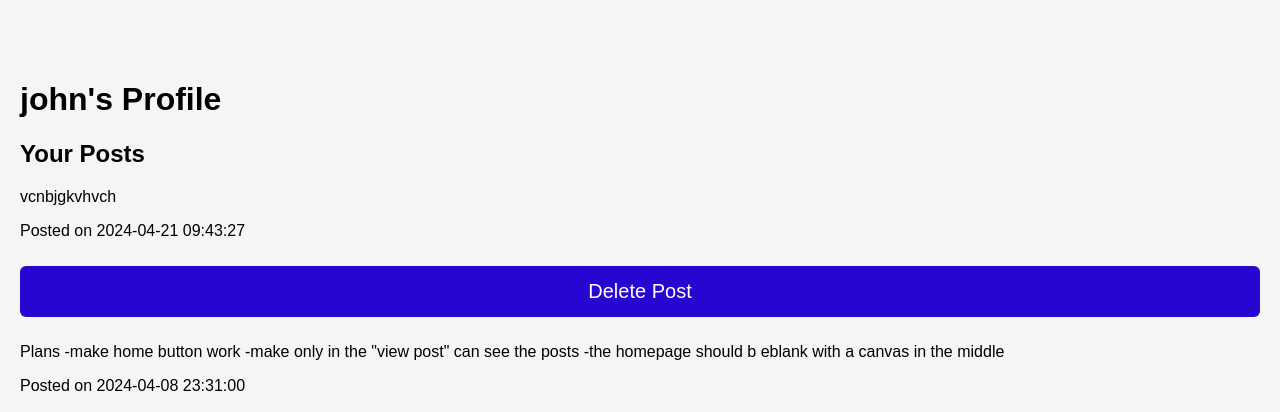
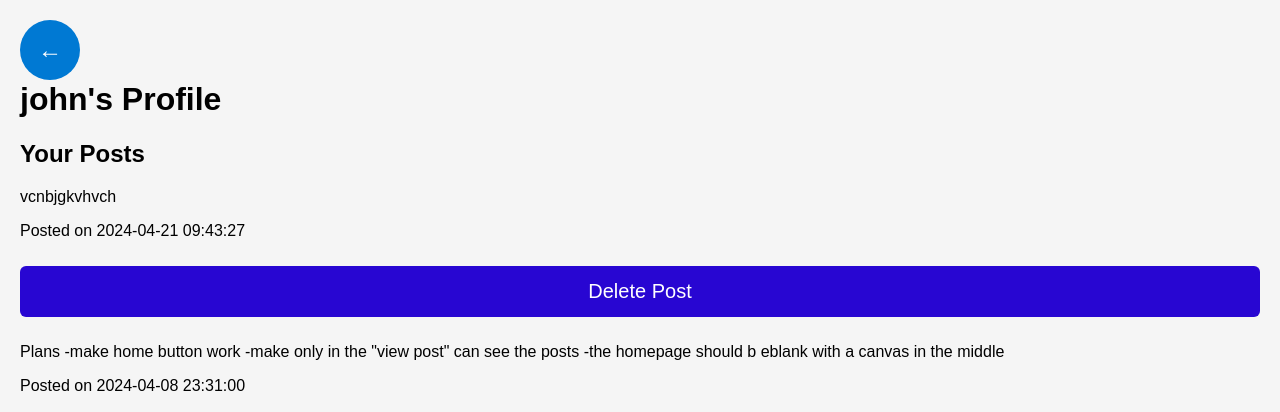
Before and after one commit to jvjohntabuac/EldenRingGuide, a Flask app: page /profile in a window 1280 px wide. Shown: the top 412 px of the page. Run offline with Flask 3, Linux system fonts and the light colour scheme; a user stored in the database is signed in; data comes from the database, SQL or seed files in the repository; both versions use the stored data as it was after the commit.

Commit message:
I added a function that will direct the users at home page when they click it and I also added a feature that lets users see their own posts at their profile page.

```diff
--- a/static/styles.css
+++ b/static/styles.css
@@ -115,23 +115,34 @@
     display: block;
     margin: 10px 0;
 }
+/* Existing CSS */
 
-/*back button */
-button.back-button {
-    background-color: #0079d3;
-    color: white;
-    padding: 5px 15px;
-    border: none;
-    border-radius: 5px;
-    font-size: 8px;
-    cursor: pointer;
-    width: auto;
-    margin-top: 20px;
+/* Back button specific CSS */
+.back-button-container {
+    position: fixed;
+    top: 20px;
+    left: 20px;
+    z-index: 100;
 }
 
-button.backbutton:hover {
-    opacity: 0.8;
+.back-button {
+    display: inline-block;
+    background-color: #0079d3; /* Match the navbar color */
+    color: white;
+    text-align: center;
+    padding: 10px;
+    border-radius: 50%;
+    font-size: 24px;
+    text-decoration: none;
+    width: 40px;
+    height: 40px;
+    line-height: 40px; /* Center the arrow vertically */
 }
+
+.back-button:hover {
+    background-color: #09395b;
+}
+
 
 .profile-link {
     position: absolute;
--- a/templates/profile.html
+++ b/templates/profile.html
@@ -7,6 +7,9 @@
     <link rel="stylesheet" href="{{ url_for('static', filename='styles.css') }}">
 </head>
 <body>
+    <div class="back-button-container">
+        <a href="/home" class="back-button">←</a>
+    </div>
     <div class="navbar">
         <a href="/">Home</a>
         <a href="/posts">View Posts</a>
@@ -33,7 +36,6 @@
             <p>You have not posted anything yet.</p>
             {% endfor %}
         </div>
-        <button oneclick="window.location.href='{{ url_for('home') }}'">Back to home button</button>
     </div>
 </body>
 </html>
```
Also changed, not shown: user_accounts.db.
